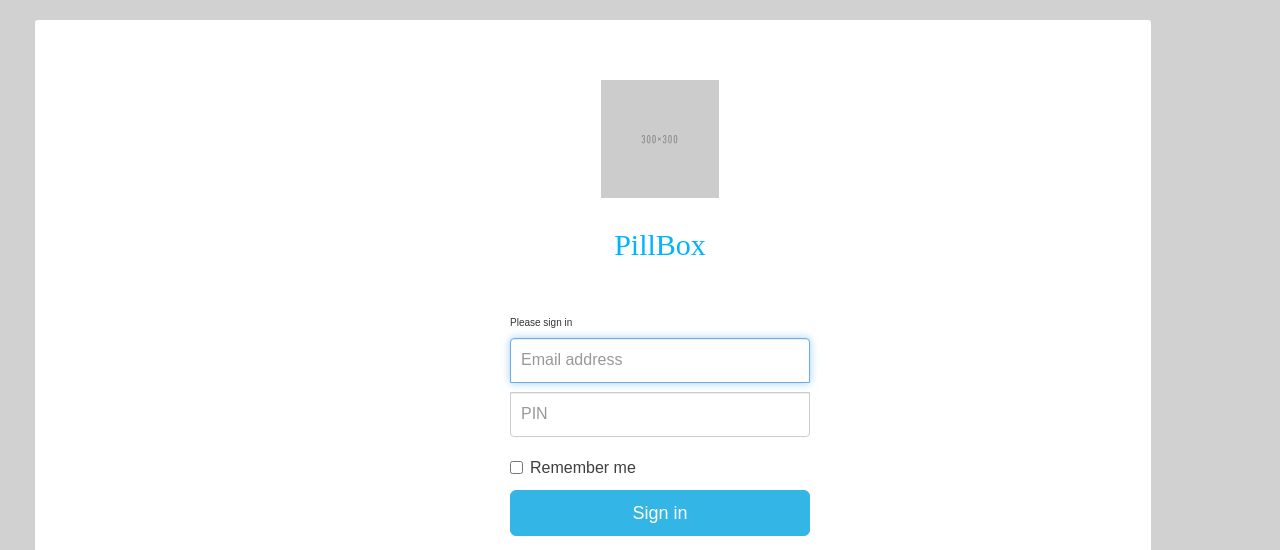
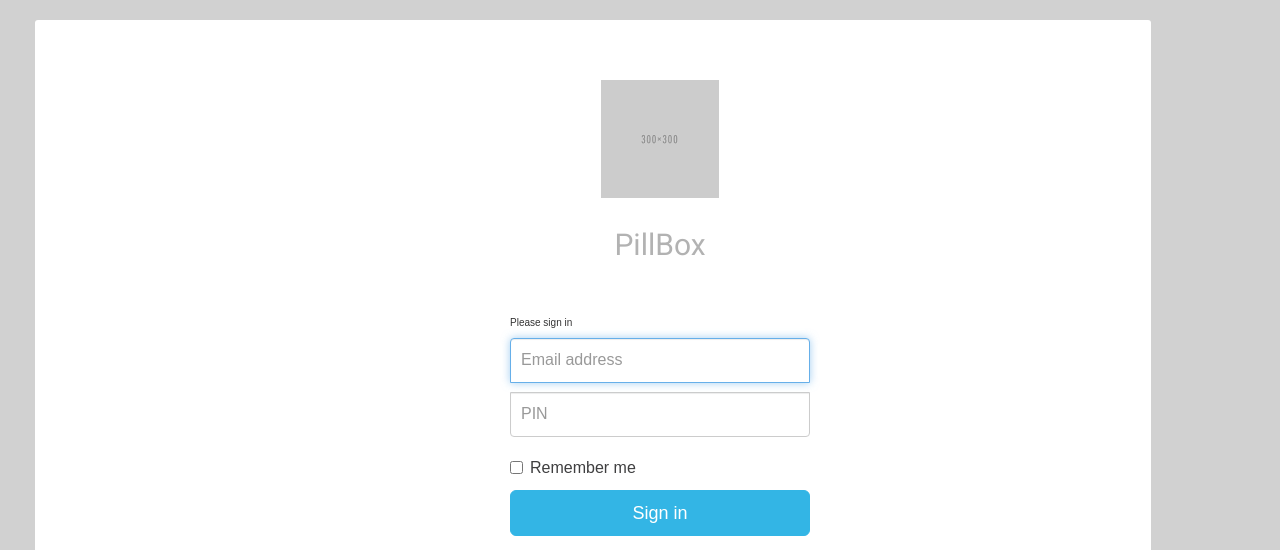
Before and after one commit to joharahalomair/PillApp, a PHP site: page /index.html in a window 1280 px wide. Shown: the top 550 px of the page. Run offline with PHP 8.4, Linux system fonts and the light colour scheme.

Commit message:
Update stylesheet.css

```diff
--- a/stylesheet.css
+++ b/stylesheet.css
@@ -269,9 +269,14 @@ body{
 
 h1.title, h1 {
 	font-size: 30px;
-	font-family: avenir-black;
+	font-family:'Roboto', sans-serif;
 	font-weight: 400;
-	color: #00B4FF;
+	color: #b2b2b2;
+	text-align: center;
+}
+
+hr{
+	margin-bottom: 40px;
 }
 
 label {
```
